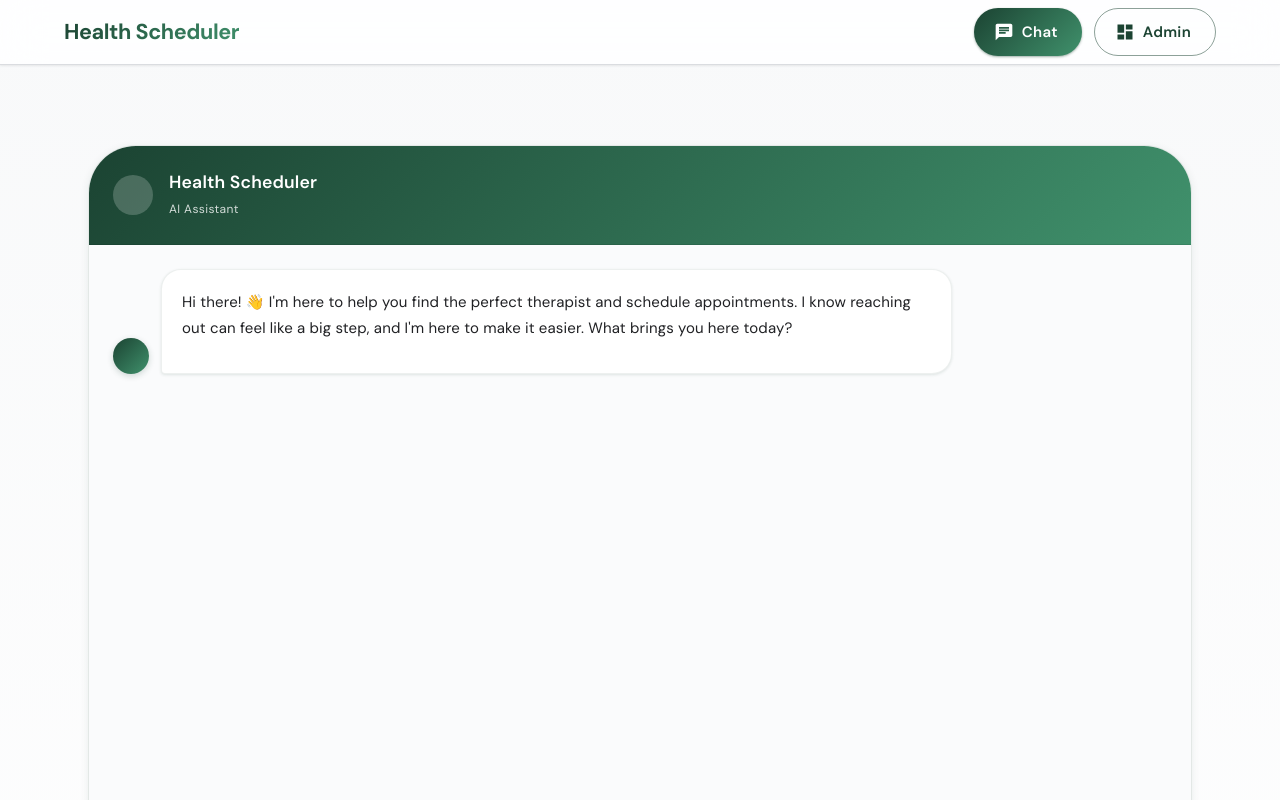
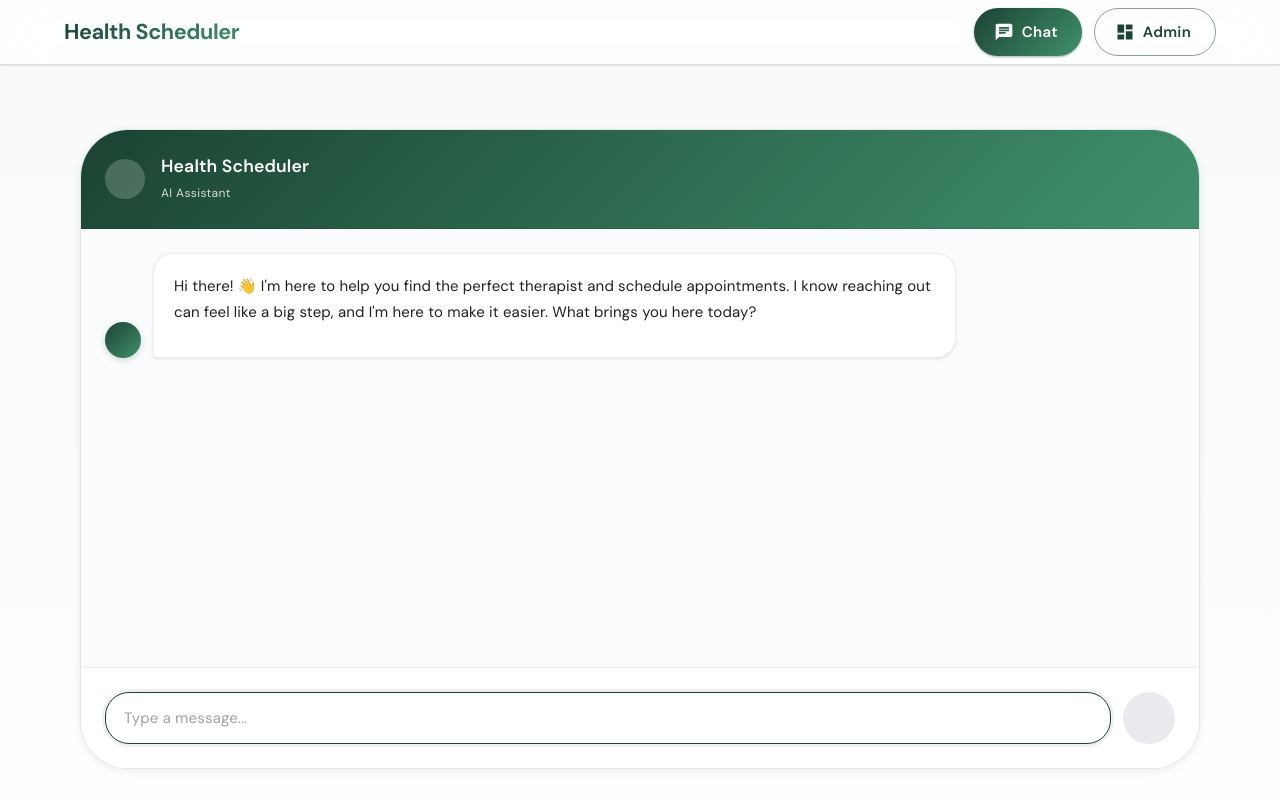
Before and after one commit to Shivesh-ctrl/healthcare-scheduler, a React (Vite) app in the folder frontend/: page / in a window 1280 px wide. Shown: the top 800 px of the page. Built offline with nearby package versions, Linux system fonts and the light colour scheme; no server answers; some icons are missing.

Commit message:
Make chat box fill entire page and remain stable

```diff
--- a/frontend/src/components/ChatWindow.tsx
+++ b/frontend/src/components/ChatWindow.tsx
@@ -387,12 +387,13 @@ export default function ChatWindow() {
       elevation={0}
       sx={{
         width: '100%',
-        maxWidth: 1200,
-        height: 900,
+        maxWidth: 1400,
+        height: '100%',
+        maxHeight: '100%',
         display: 'flex',
         flexDirection: 'column',
         overflow: 'hidden',
-        borderRadius: 4,
+        borderRadius: { xs: 0, sm: 4 },
         bgcolor: 'background.paper',
         border: '1px solid',
         borderColor: 'rgba(27, 67, 50, 0.12)',
--- a/frontend/src/pages/ChatPage.tsx
+++ b/frontend/src/pages/ChatPage.tsx
@@ -1,22 +1,20 @@
 import ChatWindow from "../components/ChatWindow";
-import { Box, Container } from "@mui/material";
+import { Box } from "@mui/material";
 
 export default function ChatPage() {
   return (
-    <Container maxWidth="lg">
     <Box
       sx={{
+        width: '100%',
+        height: 'calc(100vh - 128px)', // Full height minus header/footer
         display: 'flex',
-          flexDirection: 'column',
         alignItems: 'center',
         justifyContent: 'center',
-          minHeight: 'calc(100vh - 200px)',
-          py: 4,
+        p: 2,
+        boxSizing: 'border-box',
       }}
     >
-        {/* Chat Window with Hero Section Inside */}
       <ChatWindow />
     </Box>
-    </Container>
   );
 }
```
Lines whose indentation alone changed are shown as unchanged.
